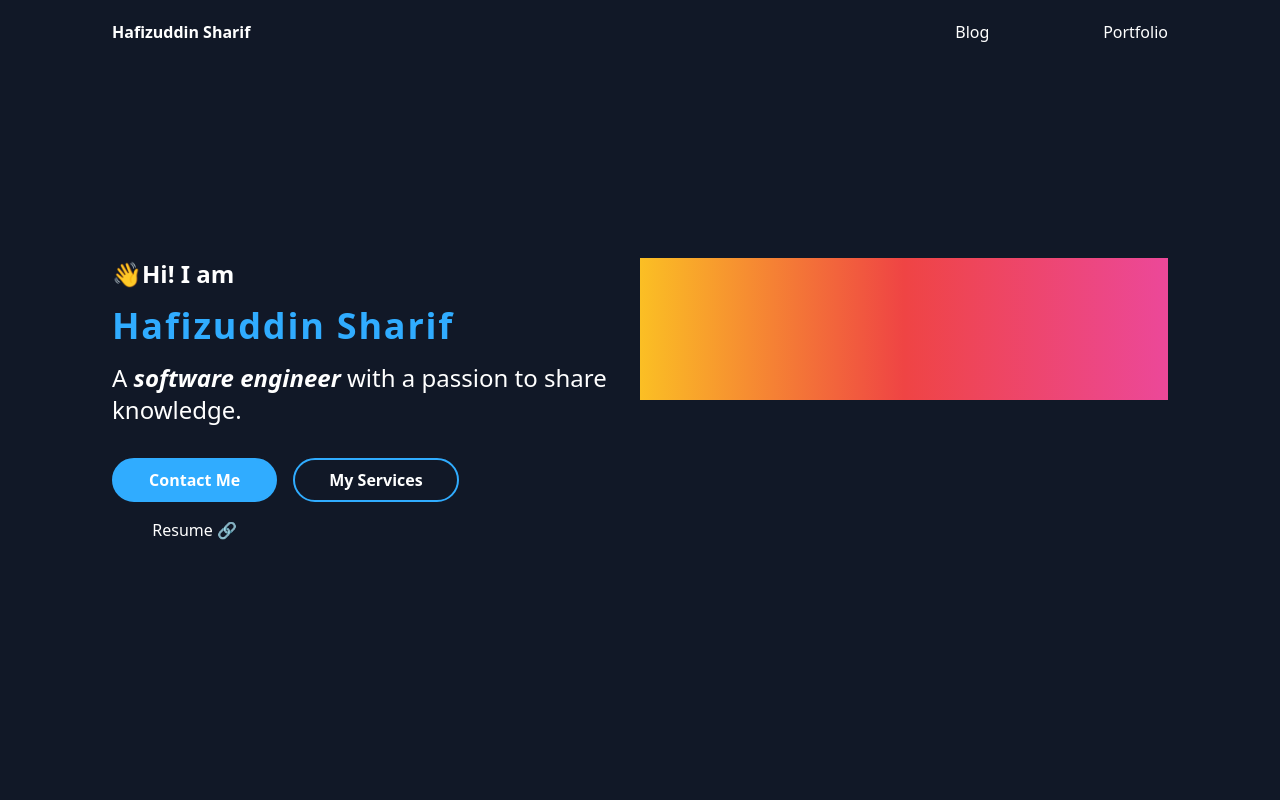
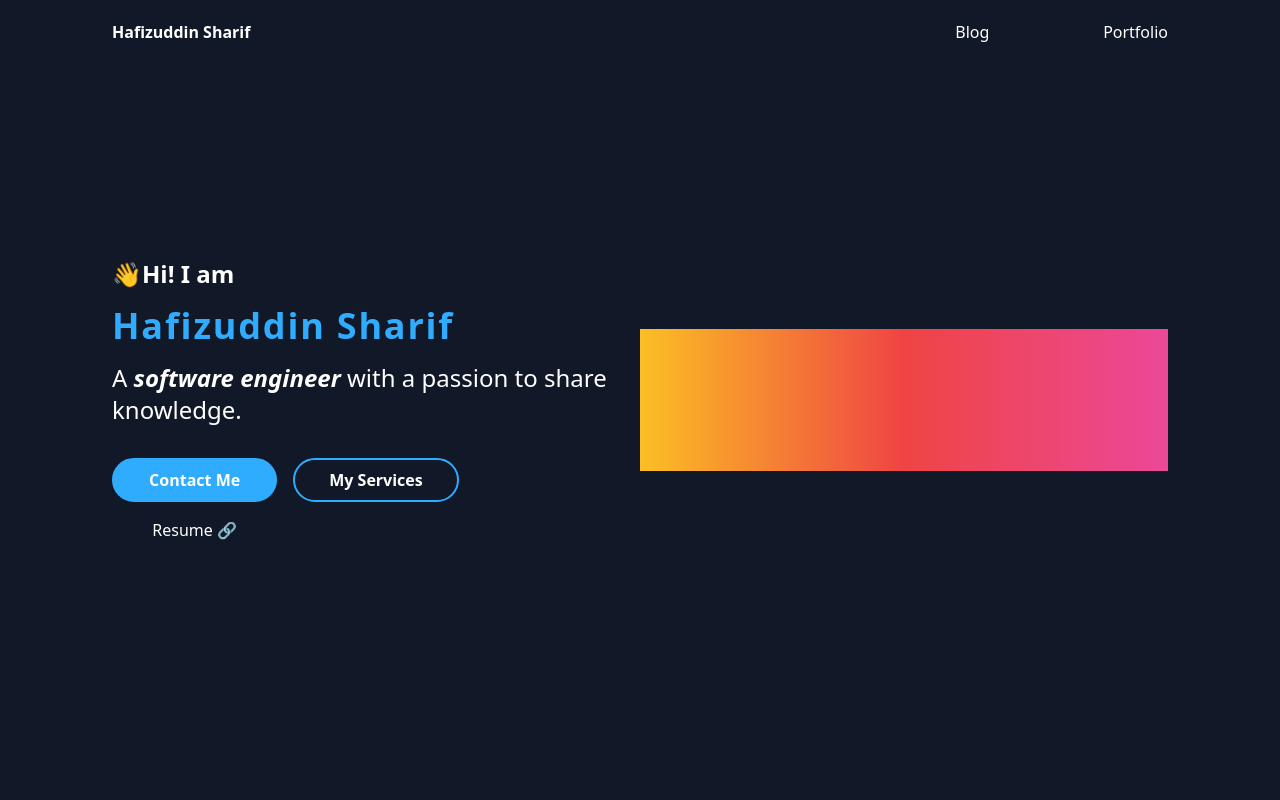
Before and after one commit to HafizuddinSharif/gatsby-portfolio, a Gatsby site: page / in a window 1280 px wide. Shown: the top 800 px of the page. Built offline with nearby package versions, Linux system fonts and the light colour scheme; Gatsby itself is replaced by a stand-in of ours.

Commit message:
Added placeholder for image

```diff
--- a/src/components/hero/banner/banner.js
+++ b/src/components/hero/banner/banner.js
@@ -6,7 +6,9 @@ const banner = () => {
         <div className="flex h-full px-5 lg:px-28">
             <div className="w-full my-auto grid grid-cols-1 lg:grid-cols-2">
                 <Intro />
-                <div className="bg-gradient-to-r from-yellow-400 via-red-500 to-pink-500 h-1/2 w-100">
+                {/* Replace with main picture */}
+                {/* <MainPicture /> */}
+                <div className="my-auto bg-gradient-to-r from-yellow-400 via-red-500 to-pink-500 h-1/2 w-100">
                 </div>
             </div>
         </div>
```
